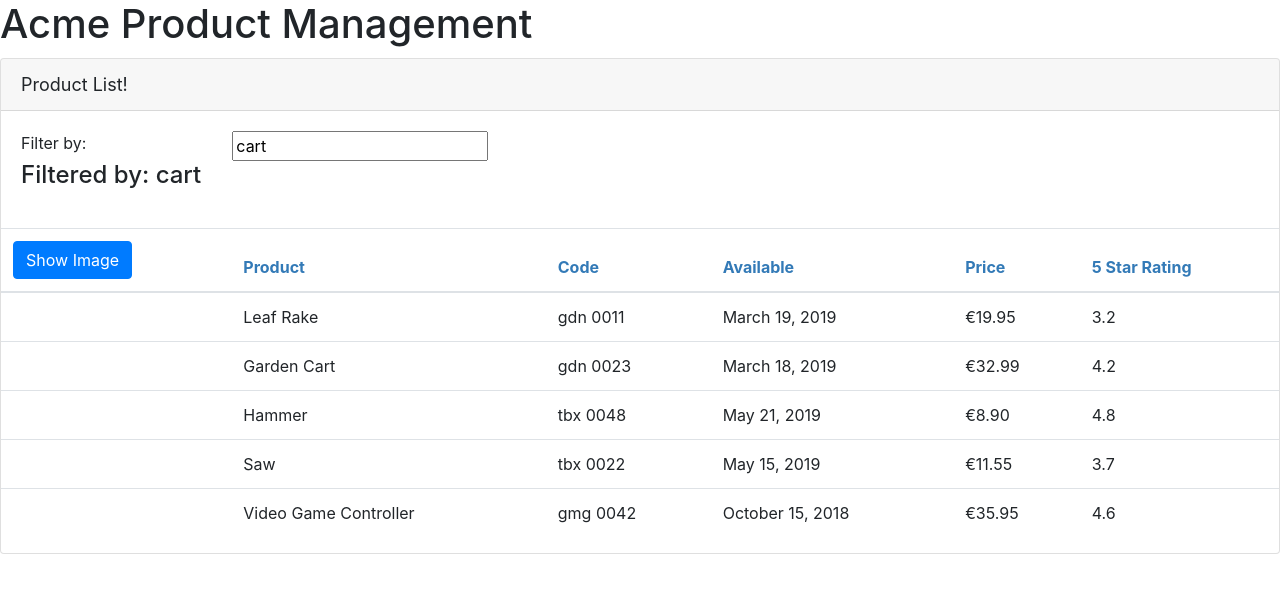
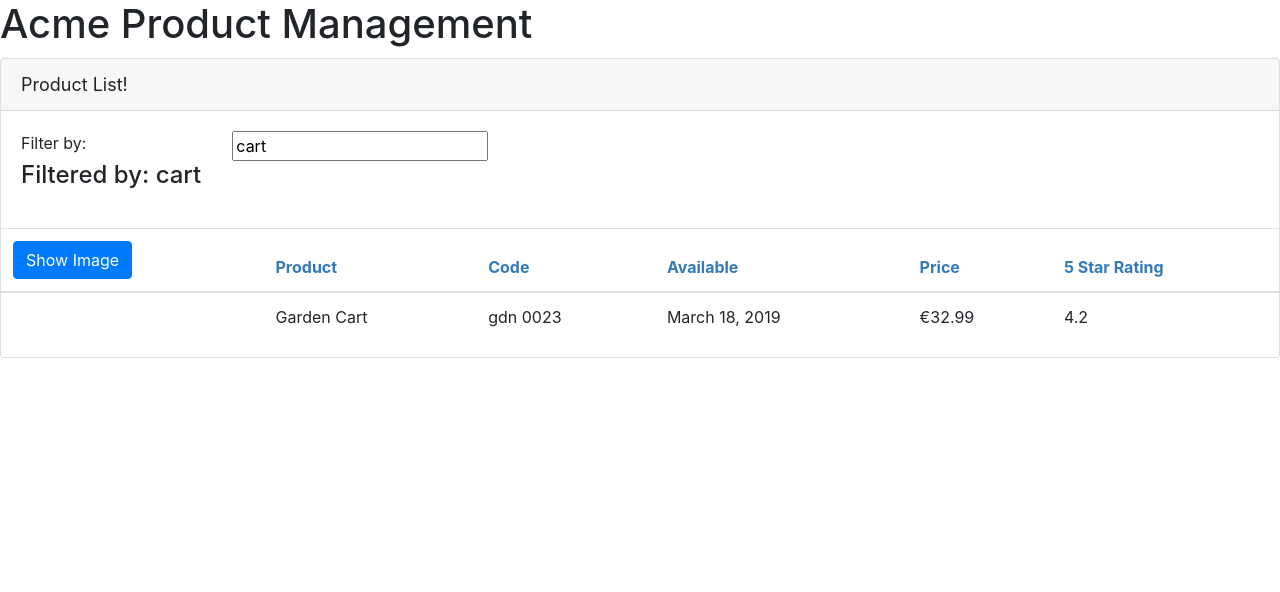
Before and after one commit to IftikharK/Angular-GettingStarted, an Angular app: page / in a window 1280 px wide. Shown: the top 592 px of the page. Built offline with nearby package versions, Linux system fonts and the light colour scheme.

Commit message:
filtering a list

```diff
--- a/src/app/products/product-list/product-list.component.html
+++ b/src/app/products/product-list/product-list.component.html
@@ -32,7 +32,7 @@
         </tr>
       </thead>
       <tbody>
-        <tr *ngFor="let product of products">
+        <tr *ngFor="let product of filteredProducts">
           <td>
             <img
               *ngIf="showImage"
--- a/src/app/products/product-list/product-list.component.ts
+++ b/src/app/products/product-list/product-list.component.ts
@@ -11,8 +11,18 @@ export class ProductListComponent implements OnInit {
   imageWidth = 50;
   imageMargin = 2;
   showImage = false;
-  listFilter = 'cart';
+  _listFilter: string;
 
+  get listFilter(): string {
+    return this._listFilter;
+  }
+
+  set listFilter(value: string) {
+    this._listFilter = value;
+    this.filteredProducts = this.listFilter ? this.performFilter(this.listFilter) : this.products;
+  }
+
+  filteredProducts: IProduct[];
   products: IProduct[] = [
     {
       productId: 1,
@@ -66,10 +76,22 @@ export class ProductListComponent implements OnInit {
     },
   ];
 
+  constructor() {
+    this.filteredProducts = this.products;
+    this.listFilter = 'cart';
+  }
+
+  performFilter(filterBy: string): IProduct[] {
+    filterBy = filterBy.toLocaleLowerCase();
+    return this.products.filter((products: IProduct) =>
+      products.productName.toLocaleLowerCase().indexOf(filterBy) !== -1);
+  }
+
+  toggleImage(): void {
+    this.showImage = !this.showImage;
+  }
+
   ngOnInit(): void {
     console.log('In OnInit');
   }
-  toggleImage(): void {
-    this.showImage = !this.showImage;
-  }
 }
```
